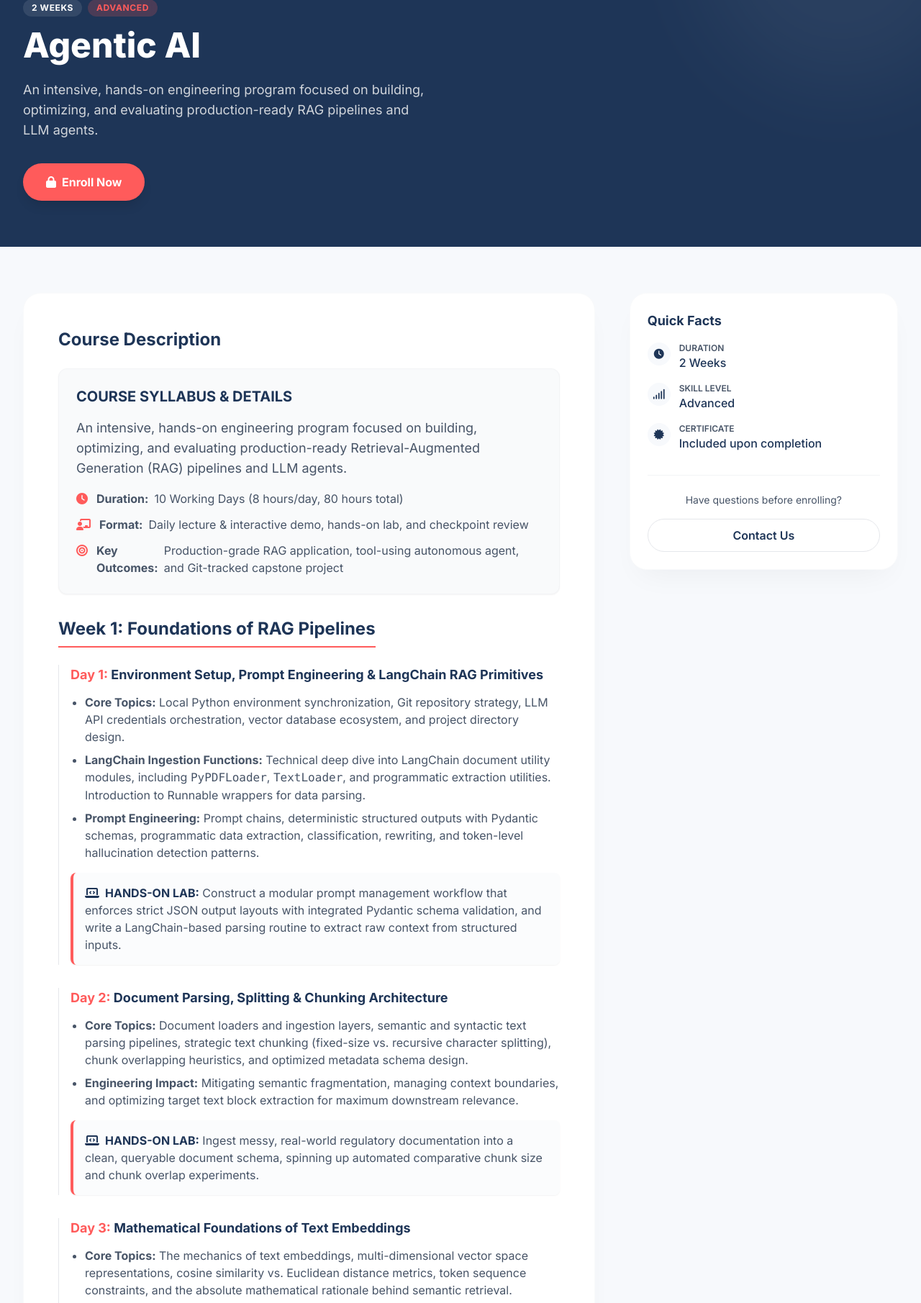
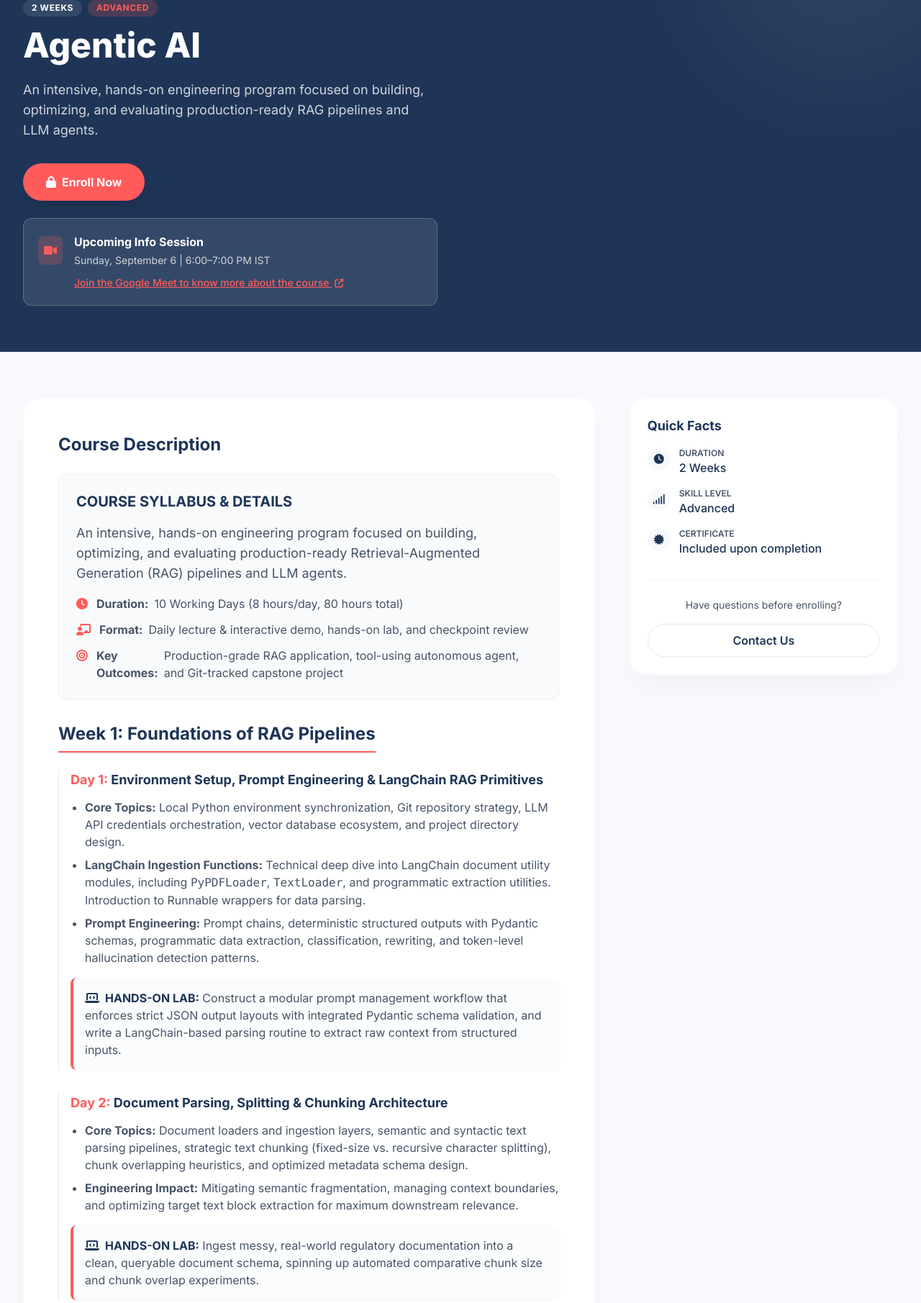
Before and after one commit to kamallearner123/acl_codeside, a Django app: page /courses/agentic-ai/ in a window 1280 px wide. Shown: the part 184-1995 px from the top of the page at 72% size. Run offline with Django 5.2, Linux system fonts and the light colour scheme; data comes from the database, SQL or seed files in the repository; data that the repository does not hold is empty; some libraries are stand-ins or nearby versions.

Commit message:
feat: Add course enrollment feature with Google Meet details

```diff
--- a/courses/urls.py
+++ b/courses/urls.py
@@ -6,4 +6,5 @@ app_name = 'courses'
 urlpatterns = [
     path('', views.CourseListView.as_view(), name='list'),
     path('<slug:slug>/', views.CourseDetailView.as_view(), name='detail'),
+    path('<slug:slug>/enroll/', views.enroll_course, name='enroll'),
 ]
--- a/courses/views.py
+++ b/courses/views.py
@@ -1,5 +1,12 @@
 from django.views.generic import ListView, DetailView
+from django.shortcuts import get_object_or_404, redirect
+from django.core.mail import send_mail
+from django.contrib import messages
+from django.conf import settings
+import logging
 from .models import Course
+
+logger = logging.getLogger(__name__)
 
 class CourseListView(ListView):
     model = Course
@@ -22,3 +29,62 @@ class CourseDetailView(DetailView):
     model = Course
     template_name = 'courses/detail.html'
     context_object_name = 'course'
+
+def enroll_course(request, slug):
+    if request.method == 'POST':
+        course = get_object_or_404(Course, slug=slug)
+        name = request.POST.get('name')
+        email = request.POST.get('email')
+        phone = request.POST.get('phone')
+        experience = request.POST.get('experience')
+
+        subject = f"ACL: {course.title}: Participant registration"
+        message = (
+            f"Course: {course.title}\n"
+            f"Name: {name}\n"
+            f"Email: {email}\n"
+            f"Phone: {phone}\n"
+            f"Experience: {experience}\n"
+        )
+
+        try:
+            # Send email to admin
+            send_mail(
+                subject,
+                message,
+                settings.DEFAULT_FROM_EMAIL,
+                ['kamal@aptcomputinglabs.com'],
+                fail_silently=False,
+            )
+
+            # Send reply to participant
+            user_subject = f"Registration Confirmation: {course.title}"
+            user_message = (
+                f"Hi {name},\n\n"
+                f"Thank you for registering for the course '{course.title}'.\n"
+                "We have received your details and our team will get in touch with you shortly.\n\n"
+                "Upcoming Info Session:\n"
+                "Sunday, September 6 | 6:00–7:00 PM IST\n"
+                "Join the Google Meet to know more about the course: https://meet.google.com/ecn-rkai-bra\n\n"
+                "Registration Details:\n"
+                f"Phone: {phone}\n"
+                f"Experience: {experience}\n\n"
+                "— Apt Computing Labs"
+            )
+
+            send_mail(
+                user_subject,
+                user_message,
+                settings.DEFAULT_FROM_EMAIL,
+                [email],
+                fail_silently=False,
+            )
+
+            messages.success(request, 'Your registration has been submitted successfully! A confirmation email has been sent to you.')
+        except Exception as e:
+            logger.exception('Error sending enrollment emails')
+            messages.warning(request, 'Your registration was received but we could not send the confirmation email.')
+
+        return redirect('courses:detail', slug=slug)
+
+    return redirect('courses:detail', slug=slug)
--- a/templates/courses/detail.html
+++ b/templates/courses/detail.html
@@ -9,6 +9,16 @@
             <a href="{% url 'courses:list' %}" class="inline-flex items-center text-gray-400 hover:text-white transition-colors mb-8 text-sm font-medium">
                 <i class="fas fa-arrow-left mr-2"></i> Back to Dashboard
             </a>
+
+            {% if messages %}
+            <div class="mb-8">
+                {% for message in messages %}
+                <div class="p-4 rounded-xl {% if message.tags == 'success' %}bg-green-50 text-green-800 border border-green-200{% else %}bg-red-50 text-red-800 border border-red-200{% endif %}">
+                    {{ message }}
+                </div>
+                {% endfor %}
+            </div>
+            {% endif %}
 
             <div class="grid lg:grid-cols-2 gap-12 items-center">
                 <div>
@@ -26,9 +36,24 @@
                     <p class="text-lg text-gray-300 mb-8 max-w-xl">
                         {{ course.short_description|default:course.description|truncatewords:40 }}
                     </p>
-                    <button class="bg-brand-coral hover:bg-opacity-90 text-white px-8 py-3.5 rounded-full font-bold shadow-lg transition-transform hover:-translate-y-0.5 inline-flex items-center">
+                    <button onclick="document.getElementById('enrollModal').classList.remove('hidden')" class="bg-brand-coral hover:bg-opacity-90 text-white px-8 py-3.5 rounded-full font-bold shadow-lg transition-transform hover:-translate-y-0.5 inline-flex items-center mb-6">
                         <i class="fas fa-lock mr-2"></i> Enroll Now
                     </button>
+
+                    <div class="bg-white/10 border border-white/20 rounded-xl p-5 max-w-xl backdrop-blur-sm">
+                        <div class="flex items-start">
+                            <div class="bg-brand-coral/20 p-2 rounded-lg text-brand-coral mr-4 mt-1">
+                                <i class="fas fa-video"></i>
+                            </div>
+                            <div>
+                                <h4 class="text-white font-bold mb-1">Upcoming Info Session</h4>
+                                <p class="text-sm text-gray-300 mb-2">Sunday, September 6 | 6:00–7:00 PM IST</p>
+                                <a href="https://meet.google.com/ecn-rkai-bra" target="_blank" class="text-brand-coral hover:text-white transition-colors text-sm font-medium underline">
+                                    Join the Google Meet to know more about the course <i class="fas fa-external-link-alt ml-1 text-xs"></i>
+                                </a>
+                            </div>
+                        </div>
+                    </div>
                 </div>
             </div>
         </div>
@@ -257,4 +282,46 @@
     </div>
 
     <!-- Footer -->
+    <!-- Enrollment Modal -->
+    <div id="enrollModal" class="hidden fixed inset-0 z-[100] flex items-center justify-center bg-brand-navy/60 backdrop-blur-sm transition-opacity p-4">
+        <div class="bg-white rounded-3xl w-full max-w-lg p-8 shadow-2xl relative transform transition-transform animate-fade-in-up">
+            <button type="button" onclick="document.getElementById('enrollModal').classList.add('hidden')" class="absolute top-6 right-6 text-gray-400 hover:text-brand-coral transition-colors">
+                <i class="fas fa-times text-xl"></i>
+            </button>
+            <h2 class="text-2xl font-extrabold text-brand-navy mb-2">Enroll in Course</h2>
+            <p class="text-sm text-brand-textSecondary mb-6">Enter your details to register for <span class="font-bold text-brand-navy">{{ course.title }}</span>.</p>
+
+            <form method="post" action="{% url 'courses:enroll' course.slug %}">
+                {% csrf_token %}
+                <div class="space-y-4">
+                    <div>
+                        <label for="name" class="block text-sm font-bold text-brand-navy mb-1">Full Name *</label>
+                        <input type="text" id="name" name="name" required class="w-full px-4 py-2.5 rounded-xl border border-gray-200 focus:border-brand-navy focus:ring-2 focus:ring-brand-navy/20 outline-none transition-all">
+                    </div>
+                    <div>
+                        <label for="email" class="block text-sm font-bold text-brand-navy mb-1">Email Address *</label>
+                        <input type="email" id="email" name="email" required class="w-full px-4 py-2.5 rounded-xl border border-gray-200 focus:border-brand-navy focus:ring-2 focus:ring-brand-navy/20 outline-none transition-all">
+                    </div>
+                    <div>
+                        <label for="phone" class="block text-sm font-bold text-brand-navy mb-1">Phone Number *</label>
+                        <input type="tel" id="phone" name="phone" required class="w-full px-4 py-2.5 rounded-xl border border-gray-200 focus:border-brand-navy focus:ring-2 focus:ring-brand-navy/20 outline-none transition-all">
+                    </div>
+                    <div>
+                        <label for="experience" class="block text-sm font-bold text-brand-navy mb-1">Experience *</label>
+                        <textarea id="experience" name="experience" required rows="2" class="w-full px-4 py-2.5 rounded-xl border border-gray-200 focus:border-brand-navy focus:ring-2 focus:ring-brand-navy/20 outline-none transition-all resize-none" placeholder="E.g., 2 years in Python..."></textarea>
+                    </div>
+                </div>
+
+                <div class="mt-8 flex gap-4">
+                    <button type="button" onclick="document.getElementById('enrollModal').classList.add('hidden')" class="flex-1 py-3 rounded-full border border-gray-200 text-brand-navy font-bold hover:bg-gray-50 transition-colors">
+                        Cancel
+                    </button>
+                    <button type="submit" class="flex-1 bg-brand-coral hover:bg-opacity-90 text-white py-3 rounded-full font-bold shadow-lg transition-transform hover:-translate-y-0.5">
+                        Confirm Enrollment
+                    </button>
+                </div>
+            </form>
+        </div>
+    </div>
+
 {% endblock %}
```
